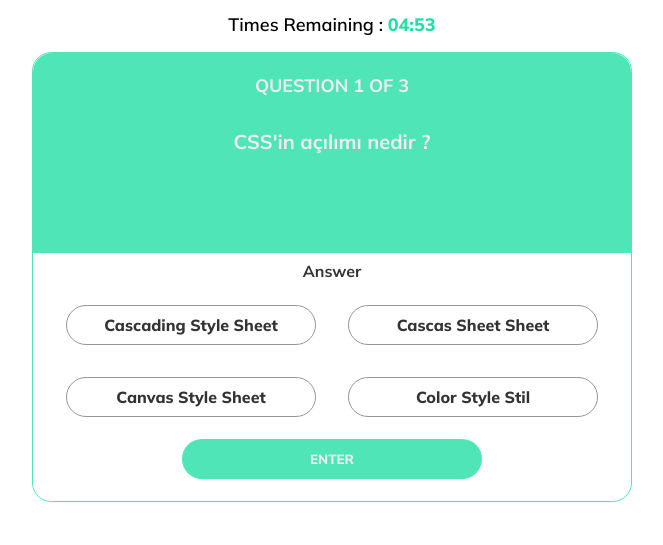
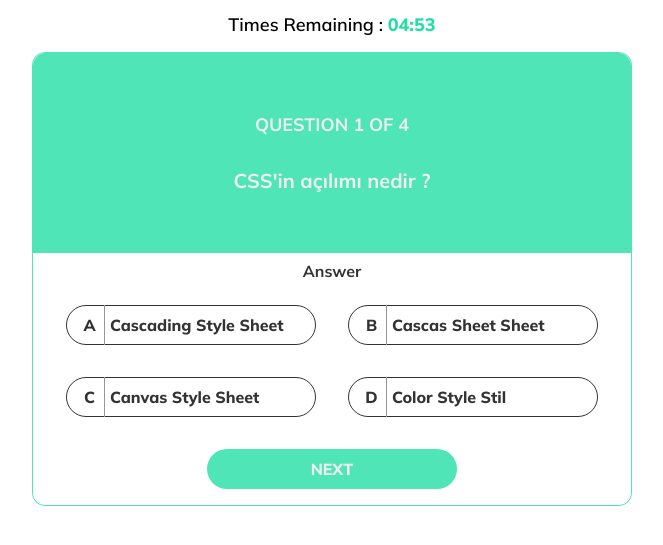
Before and after one commit to kaansen57/Javascript-Bootcamp, a plain HTML site: page quiz-app/index.html in a window 1280 px wide. Shown: the part 73-618 px from the top of the page, without its empty margins (308-971 px from the left). Drawn offline with Linux system fonts and the light colour scheme.

Commit message:
choices button desing and functions completed

```diff
--- a/quiz-app/index.html
+++ b/quiz-app/index.html
@@ -27,11 +27,10 @@
                 <h5 class="result-title">Answer</h5>
                 <div class="input-group">
                 </div>
-                <input type="submit" class="btn active  enter" value="ENTER">
+                <button type="submit" class="next"> NEXT </button>
             </div>
         </div>
     </div>
     <script src="main.js"></script>
 </body>
-
 </html>
--- a/quiz-app/main.js
+++ b/quiz-app/main.js
@@ -4,19 +4,18 @@ function Question(text, choices, answer) {
   this.answer = answer;
 }
 
-const sendResult = document.querySelector(".enter");
+const sendResult = document.querySelector(".next");
 const questionNumber = document.querySelector(".question-number");
 const inputGroup = document.querySelector(".input-group");
+const questionsContainer = document.querySelector(".questions");
 const question = document.querySelector("#question");
 const answer = document.querySelectorAll(".answer");
+const results = document.querySelector(".results");
 
 //question prototype
 
 Question.prototype.checkAnswer = function (answer) {
-    console.log(typeof answer);
-    console.log(typeof this.answer);
-  console.log(this.answer === answer);
-  return this.answer === answer;
+  return this.answer.toLowerCase() === answer.toLowerCase();
 };
 
 //quiz contructor
@@ -56,20 +55,26 @@ var q1 = new Question(
     "Canvas Style Sheet",
     "Color Style Stil",
   ],
-  "Cascading Style Sheet"
+  "A"
 );
 var q2 = new Question(
   "Javascript kaç yılında ortaya çıkmıştır ?",
   [1998, 1996, 1995, 2004],
-  "1996"
+  "C"
 );
 var q3 = new Question(
   "Hangisi yazı rengini değiştirir ? ",
   ["color:red;", "font-color:red;", "background-color:red;", "colour:red;"],
-  "color:red;"
+  "A"
 );
 
-var questions = [q1, q2, q3];
+var q4 = new Question(
+  "Hangisi bir frontend kütüphanesi / framework'ü değildir ? ",
+  ["Angular", "Vue", "React", "Svelte","KnockoutJs"],
+  "E"
+);
+
+var questions = [q1, q2, q3, q4];
 var result;
 var quiz = new Quiz(questions);
 
@@ -91,19 +96,36 @@ function getQuiz() {
     }`;
     answerButtonCreate();
   } else {
-    question.innerHTML = `Quiz The End - Score : <b> ${quiz.score}</b>`;
+    results.innerHTML = "";
+    questionsContainer.className = "questions question-animation";
+    question.innerHTML = `Quiz The End <br>  Score : <b > ${quiz.score}</b>`;
   }
 }
 
 function answerButtonCreate() {
   inputGroup.innerHTML = "";
-  quiz.getQuestion().choices.forEach((x) => {
-    inputGroup.innerHTML += `<button class="answer" onclick="isResult(event)">
-  ${x}
+  let buttonChoices = ["A", "B", "C", "D", "E"];
+  quiz.getQuestion().choices.forEach((x, i) => {
+    inputGroup.innerHTML += `<button class="btn" onclick="isResult(event)">
+  <div class="choices">${buttonChoices[i]}</div> ${x}
   </button>`;
   });
 }
 function isResult(e) {
-  result = e.target.outerText;
+  document.querySelectorAll(".btn").forEach((target) => {
+    if (nodeNameCheck(target.nodeName)) {
+      target.className = "btn";
+    }
+  });
+
+  if (nodeNameCheck(e.target.nodeName)) {
+    e.target.className = "answer";
+    result = e.target.outerText[0];
+    e.target.className = "btn active";
+  }
   return result;
 }
+
+function nodeNameCheck(target) {
+  return target == "BUTTON";
+}
--- a/quiz-app/scss/index.scss
+++ b/quiz-app/scss/index.scss
@@ -39,28 +39,31 @@ $text-color-dark: #333;
 .questions-container {
   display: flex;
   flex-direction: column;
-
   align-items: center;
   width: 600px;
-  height: 450px;
-  border-radius: 1.2rem;
+  height: auto;
+  border-radius: 0.8rem;
   border: 1px solid $primary-color;
 
   .questions {
     display: flex;
     flex-direction: column;
     align-items: center;
+    justify-content: center;
     width: 100%;
     height: 200px;
-    border-radius: 1.2rem 1.2rem 0 0;
+    border-radius: 0.8rem 0.8rem 0 0;
     background: $primary-color;
     padding: 1.3rem 0;
+    transition: height 1s ease;
+
     .question-number {
       font-size: 18px;
       color: $text-color-white;
       margin-bottom: 2rem;
     }
     .question {
+      text-align: center;
       font-size: 20px;
       color: $text-color-white;
       font-weight: 700;
@@ -69,6 +72,7 @@ $text-color-dark: #333;
 
   .results {
     text-align: center;
+    position: relative;
     .result-title {
       font-size: 16px;
       color: $text-color-dark;
@@ -78,42 +82,57 @@ $text-color-dark: #333;
 }
 .input-group {
   text-align: center;
-  height: 150px;
-  .answer {
+}
+
+.question-animation {
+  height: 450px !important;
+  border-radius: 0.8rem !important;
+  .question {
+    font-size: 30px !important;
+  }
+}
+
+.btn {
   display: inline-flex;
-    justify-content: center;
   align-items: center;
   width: 250px;
   height: 40px;
   border-radius: 50px;
   margin: 1rem;
+  padding: 0.5rem;
   color: $text-color-dark;
+  background: #fff;
   font-size: 16px;
   font-weight: 800;
+  border: 1px solid $text-color-dark;
+  outline: none;
   cursor: pointer;
-    transition: all 0.5s ease;
-    border: 1px solid #979797;
-    background: #fff;
+  transition: transform 0.5s ease;
   &:hover {
     transform: scale(1.1);
   }
+  .choices {
+    display: grid;
+    place-items: center;
+    border-right: 1px solid #979797;
+    width: 30px;
+    height: 40px;
+    margin-right: 5px;
   }
-}
-.btn {
-  cursor: pointer;
-  font-weight: 800;
-  border: none;
-  border-radius: 50px;
-  width: 300px;
-  height: 40px;
 }
 
 .active {
   background: $primary-color;
   border: none !important;
   color: $text-color-white !important;
-  transition: background 0.5s ease;
+  transition: background 0.5s ease, transform 0.2s ease;
   &:hover {
     background: $primary-color-darken;
   }
 }
+.next {
+  @extend .btn;
+  @extend .active;
+  justify-content: center;
+
+}
```
Also changed, not shown: quiz-app/css/index.css, 1 other file. Lines whose indentation alone changed are shown as unchanged.
